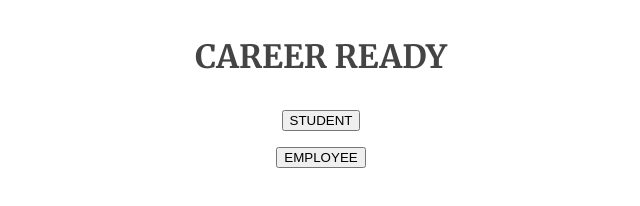
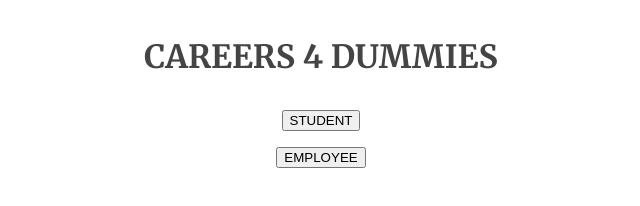
Before and after one commit to Tons-of-Carls/LAHacks, a plain HTML site: page Profile_Creation.html in a window 1280 px wide. Shown: the whole page, without its empty margins (319-959 px from the left). Drawn offline with nearby package versions, Linux system fonts and the light colour scheme.

Commit message:
Changed title

```diff
--- a/Profile_Creation.html
+++ b/Profile_Creation.html
@@ -9,7 +9,7 @@
   <body>
     <h1>
       <p align="middle">
-        <strong>CAREER READY</strong>
+        <strong>CAREERS 4 DUMMIES</strong>
       </p>
     </h1>
     <p>
```
